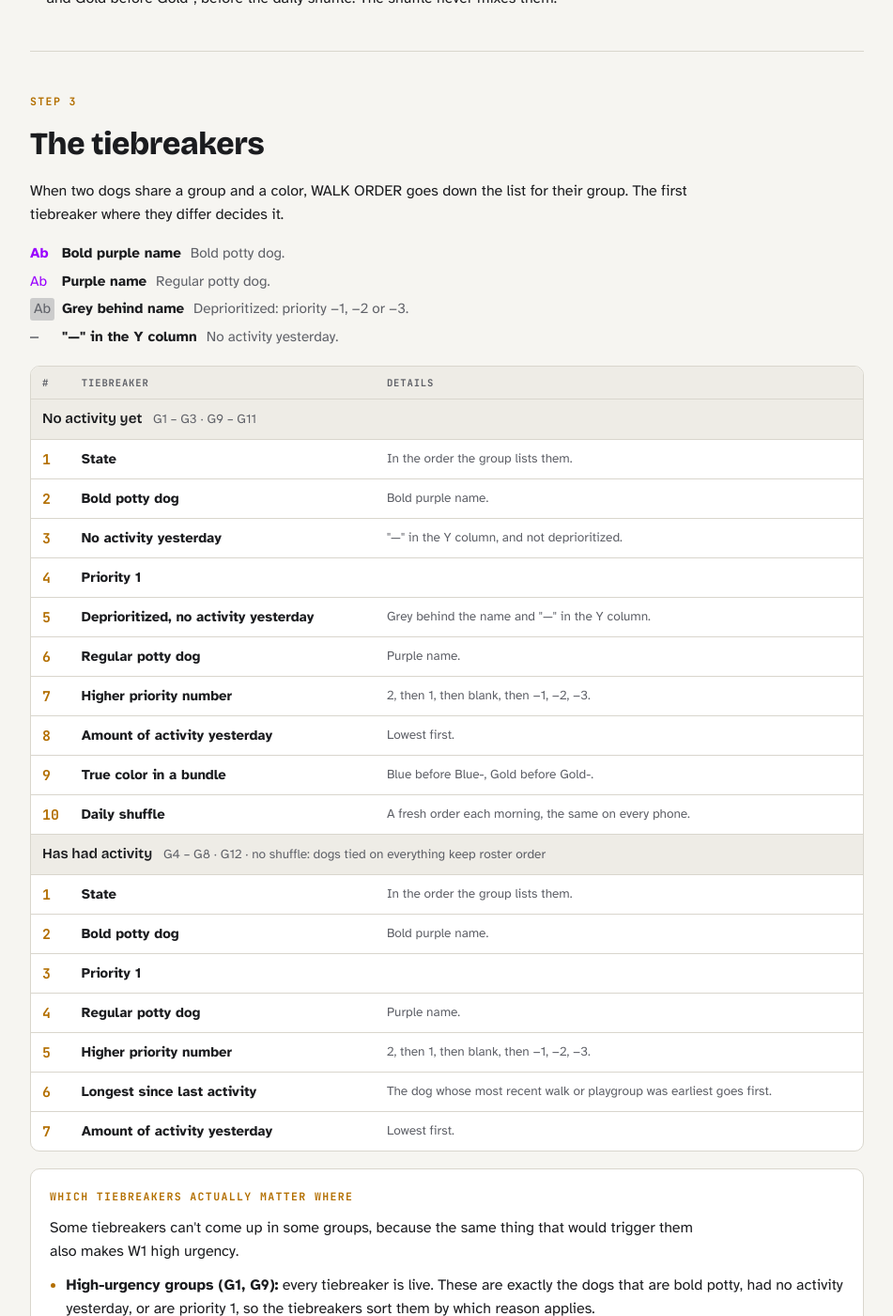
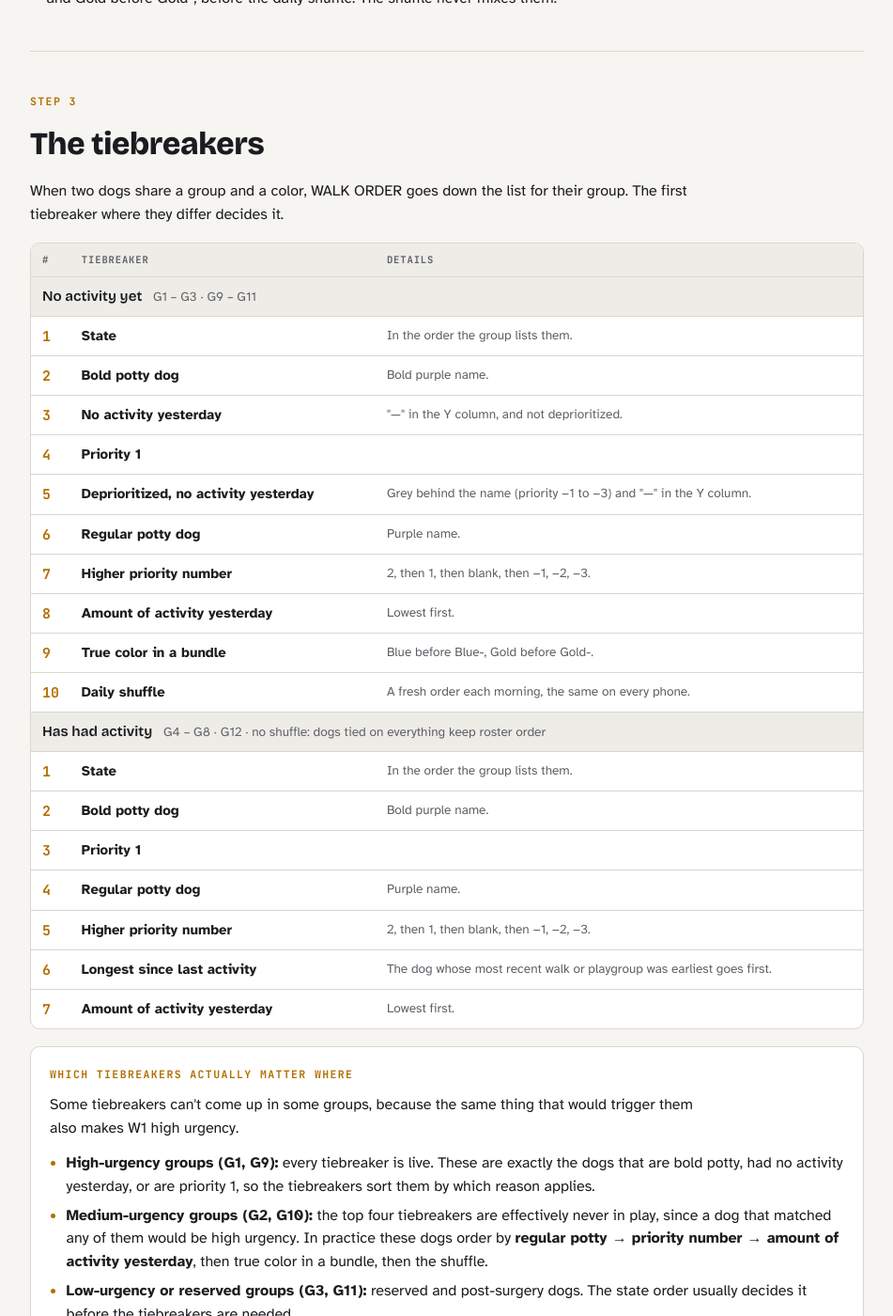
Before and after one commit to kirbsauce/dog-walker-assistant-docs, a Jekyll site: the page walk_order.html, which Jekyll copies as it is, in a window 1280 px wide and 1400 px high, scrolled down 4987 px. Shown: the whole window at 94% size, without its empty margins (164-1115 px from the left). Built offline with Jekyll 4.4.1, drawn with Linux system fonts in a browser that asks for light colours.

Commit message:
Remove the name key from the tiebreakers section
The tiebreaker table's details already say how to spot each case on the
roster. Move the one extra fact, that deprioritized means priority -1
to -3, into the deprioritized row's details.

Co-Authored-By: Claude Opus 5.5 <noreply@anthropic.com>
Claude-Session: https://claude.ai/code/session_01Gn98H5icQkvFvkCZpGcr4i

```diff
--- a/walk_order.html
+++ b/walk_order.html
@@ -186,9 +186,6 @@ header.top { padding-block: 36px 28px; display: grid; gap: 16px; }
 @media (min-width: 700px) { .key { grid-template-columns: repeat(2, minmax(0, 1fr)); } }
 .key li { display: grid; grid-template-columns: 16px auto minmax(0, 1fr); gap: 10px; align-items: start; font-size: 0.95rem; }
 .key li .cb { margin-top: 3px; }
-.key.names { list-style: none; margin: 0; padding: 0; }
-.key.names { display: grid; gap: 6px; grid-template-columns: minmax(0, 1fr) !important; }
-.key.names li { grid-template-columns: 24px auto minmax(0, 1fr); }
 .key li span { color: var(--muted); }
 
 /* ---------- states table ---------- */
@@ -441,13 +438,6 @@ img { max-width: 100%; }
   <h2>The tiebreakers</h2>
   <p>When two dogs share a group and a color, WALK ORDER goes down the list for their group. The first tiebreaker where they differ decides it.</p>
 
-  <ul class="key names">
-    <li><span class="demo nm p2">Ab</span><b>Bold purple name</b><span>Bold potty dog.</span></li>
-    <li><span class="demo nm p1">Ab</span><b>Purple name</b><span>Regular potty dog.</span></li>
-    <li><span class="demo nm dp">Ab</span><b>Grey behind name</b><span>Deprioritized: priority −1, −2 or −3.</span></li>
-    <li><span class="demo mono">—</span><b>"—" in the Y column</b><span>No activity yesterday.</span></li>
-  </ul>
-
   <div class="stable-wrap">
   <table class="stable">
     <thead><tr><th scope="col">#</th><th scope="col">Tiebreaker</th><th scope="col">Details</th></tr></thead>
@@ -457,7 +447,7 @@ img { max-width: 100%; }
       <tr><th scope="row" class="sid">2</th><td class="tbn"><b>Bold potty dog</b></td><td class="sub">Bold purple name.</td></tr>
       <tr><th scope="row" class="sid">3</th><td class="tbn"><b>No activity yesterday</b></td><td class="sub">"—" in the Y column, and not deprioritized.</td></tr>
       <tr><th scope="row" class="sid">4</th><td class="tbn"><b>Priority 1</b></td><td class="sub"></td></tr>
-      <tr><th scope="row" class="sid">5</th><td class="tbn"><b>Deprioritized, no activity yesterday</b></td><td class="sub">Grey behind the name and "—" in the Y column.</td></tr>
+      <tr><th scope="row" class="sid">5</th><td class="tbn"><b>Deprioritized, no activity yesterday</b></td><td class="sub">Grey behind the name (priority −1 to −3) and "—" in the Y column.</td></tr>
       <tr><th scope="row" class="sid">6</th><td class="tbn"><b>Regular potty dog</b></td><td class="sub">Purple name.</td></tr>
       <tr><th scope="row" class="sid">7</th><td class="tbn"><b>Higher priority number</b></td><td class="sub">2, then 1, then blank, then −1, −2, −3.</td></tr>
       <tr><th scope="row" class="sid">8</th><td class="tbn"><b>Amount of activity yesterday</b></td><td class="sub">Lowest first.</td></tr>
```
